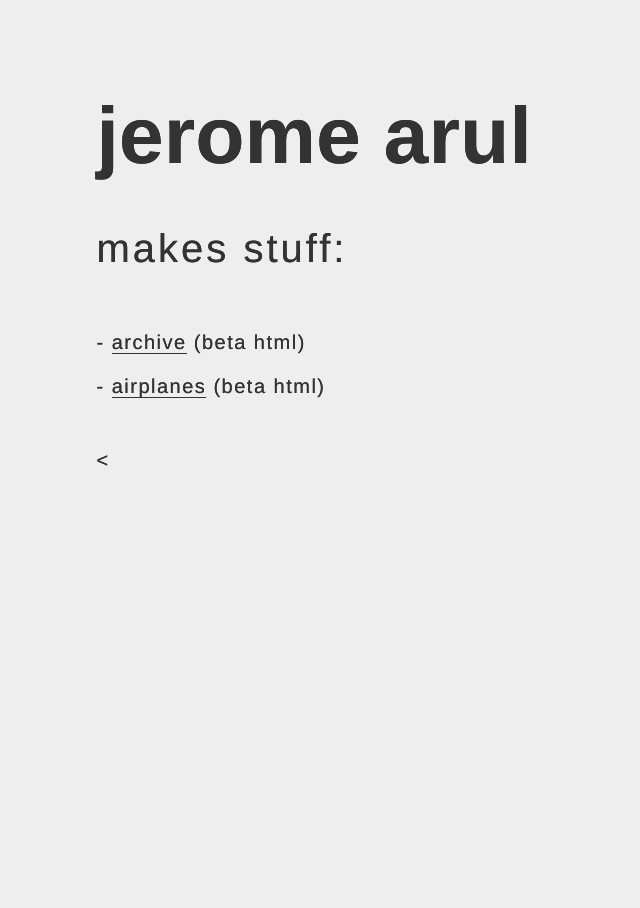
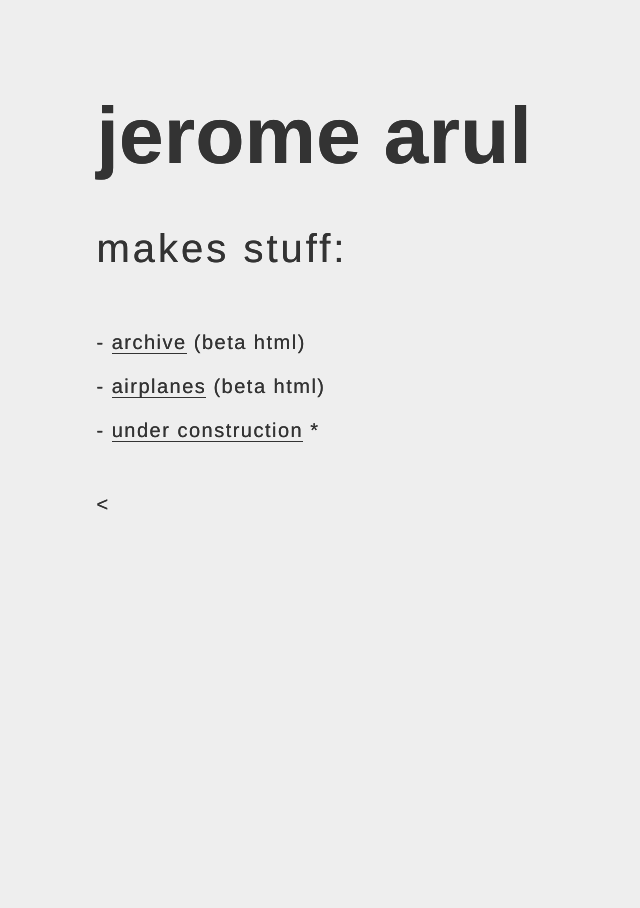
Before and after one commit to jeromearul/jeromearul.github.io, a Jekyll site: the page stuff.html, which Jekyll copies as it is, in a window 1280 px wide. Shown: the whole page, without its empty margins (0-640 px from the left). Built offline with Jekyll 4.4.1, drawn with Linux system fonts in a browser that asks for light colours.

Commit message:
added to stuff

```diff
--- a/stuff.html
+++ b/stuff.html
@@ -17,6 +17,7 @@
 		<p class="secondary">makes stuff:</p>
 		<p>- <a href="archive.html" target="_blank">archive</a> (beta html)</p>
 		<p>- <a href="airplanes.html" target="_blank">airplanes</a> (beta html)</p>
+        <p>- <a href="underconstruction.html" target="_blank">under construction</a> *</p>
 		<br>
         <p><a style="border-bottom: none" href="/index.html">&#60;</a></p>
 </div>
```
